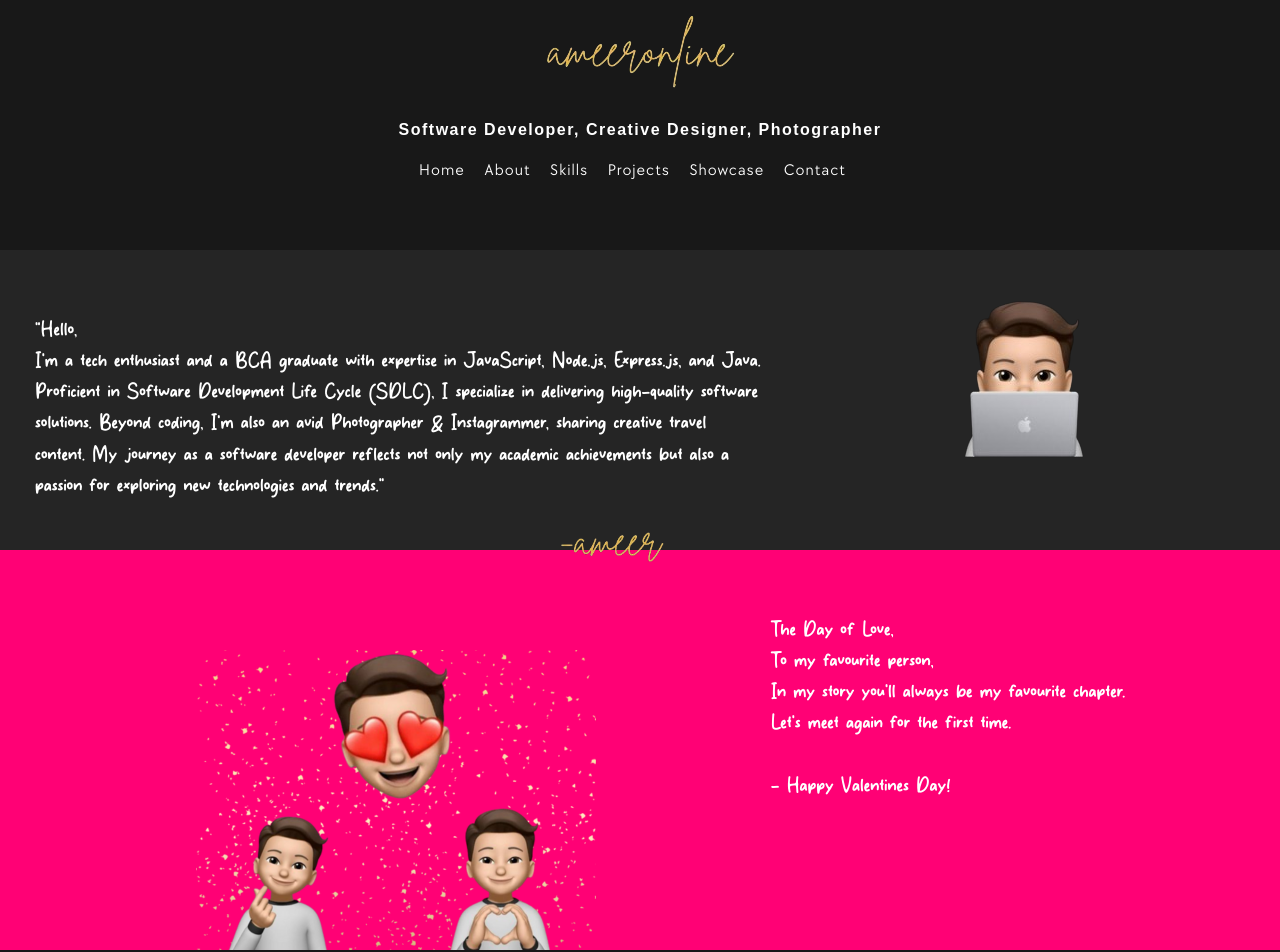
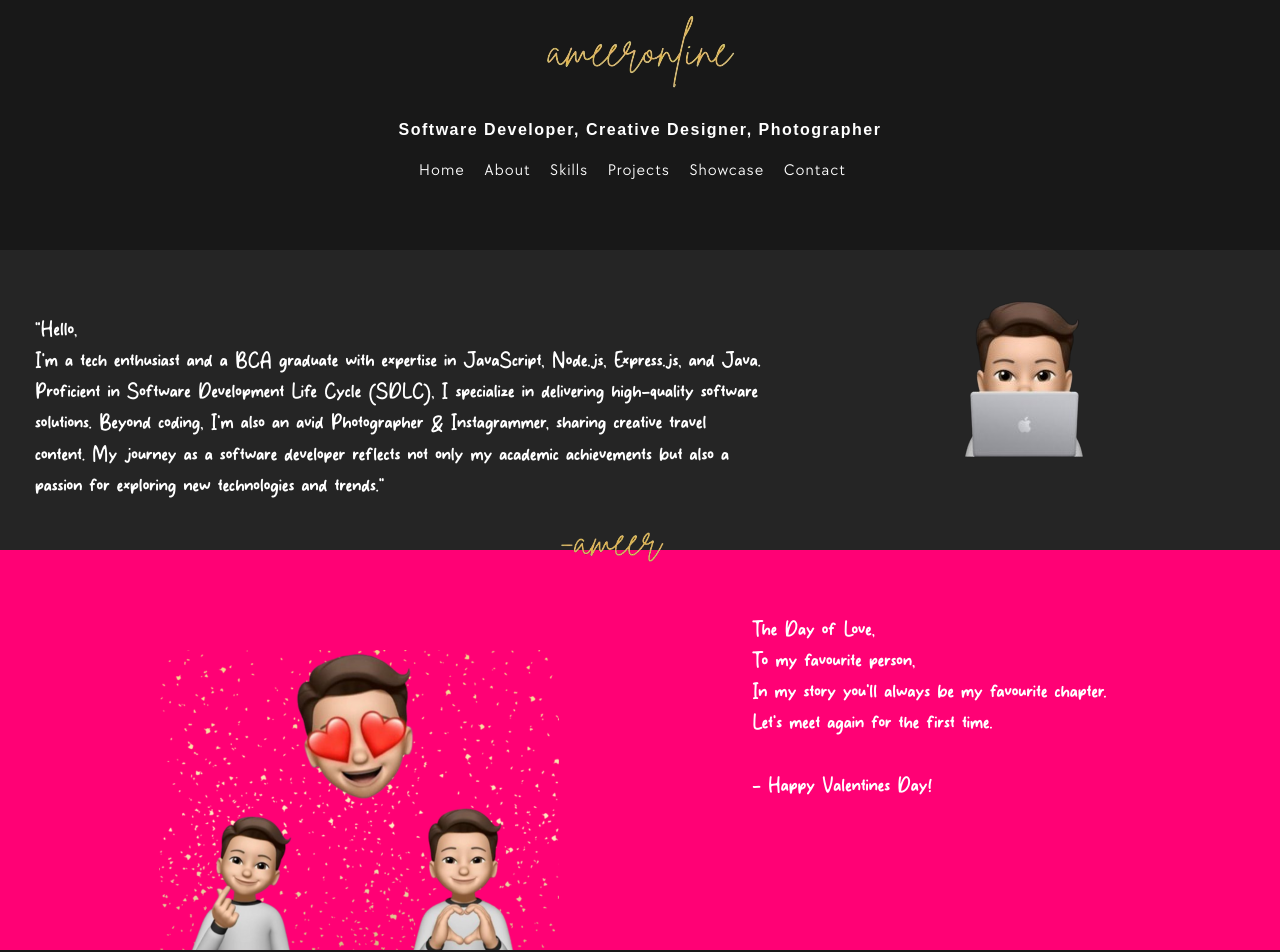
Before and after one commit to ameeronline/portfolio-test, a React (Create React App) app: page / in a window 1280 px wide. Shown: the top 952 px of the page. Built offline with nearby package versions, Linux system fonts and the light colour scheme; a web font is replaced by a local one.

Commit message:
Event paragraph formated

```diff
--- a/src/Components/Events/Events.css
+++ b/src/Components/Events/Events.css
@@ -17,7 +17,7 @@
     height: auto;
     max-height: 350px;
     margin-top: 80px;
-    margin-left: 56px;
+    /* margin-left: 56px;   */
 }
 
 .right{
```
